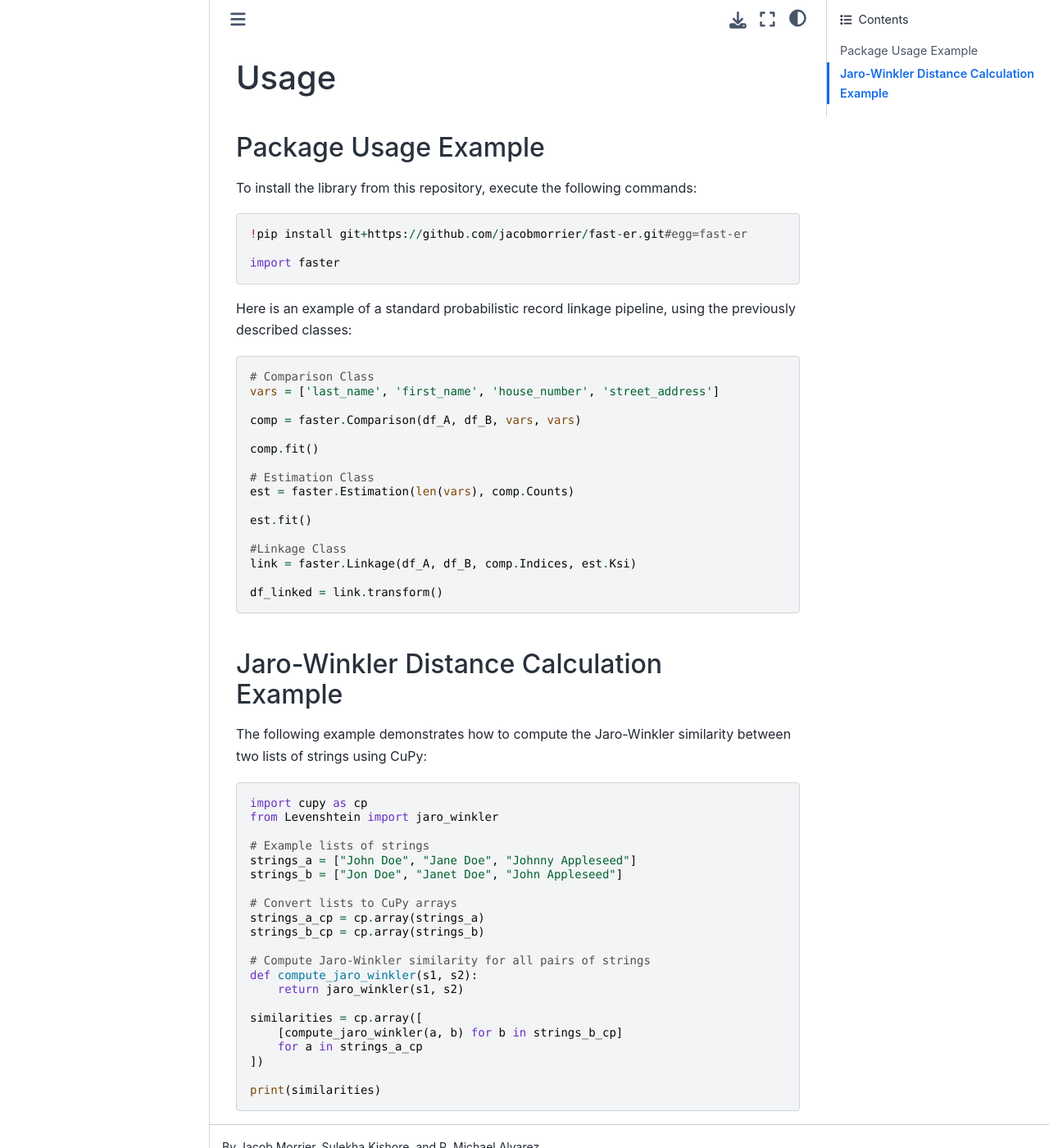
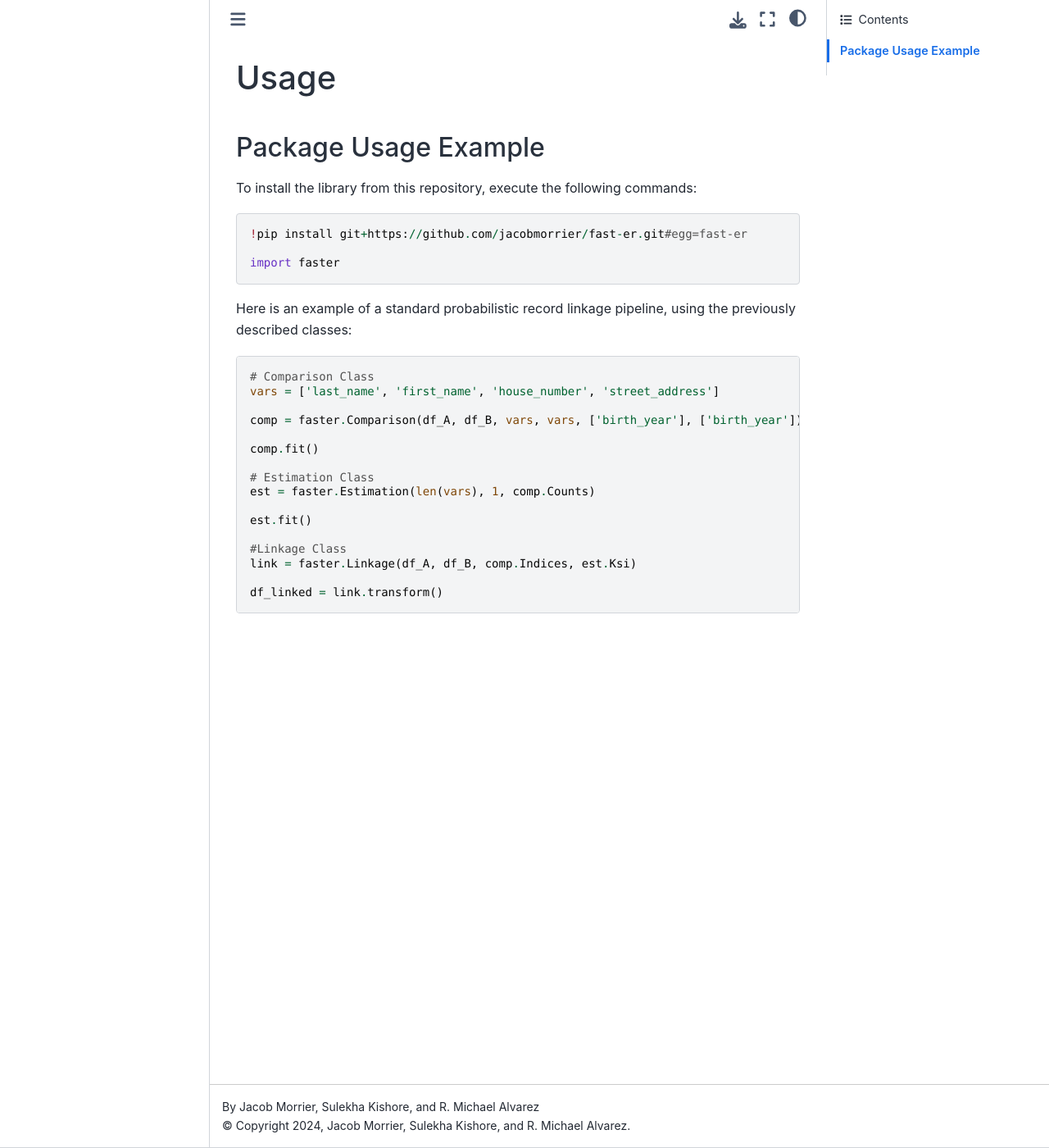
Before and after one commit to jacobmorrier/fast-er, a Sphinx documentation site: the page built from docs/source/usage.rst, in a window 1280 px wide and 1400 px high. Shown: the whole window at 82% size. Built offline with Sphinx 7.4.7 and the Sphinx Book theme 1.1.4, drawn with Linux system fonts in a browser that asks for light colours; pages that are not in the unit, such as notebooks, are missing from menus.

Commit message:
Update usage.rst

```diff
--- a/docs/source/usage.rst
+++ b/docs/source/usage.rst
@@ -20,12 +20,12 @@ Here is an example of a standard probabilistic record linkage pipeline, using th
     # Comparison Class
     vars = ['last_name', 'first_name', 'house_number', 'street_address']
 
-    comp = faster.Comparison(df_A, df_B, vars, vars)
+    comp = faster.Comparison(df_A, df_B, vars, vars, ['birth_year'], ['birth_year'])
 
     comp.fit()
 
     # Estimation Class
-    est = faster.Estimation(len(vars), comp.Counts)
+    est = faster.Estimation(len(vars), 1, comp.Counts)
 
     est.fit()
 
@@ -33,33 +33,3 @@ Here is an example of a standard probabilistic record linkage pipeline, using th
     link = faster.Linkage(df_A, df_B, comp.Indices, est.Ksi)
 
     df_linked = link.transform()
-
-
-Jaro-Winkler Distance Calculation Example
-------------------------------------------
-
-The following example demonstrates how to compute the Jaro-Winkler similarity between two lists of strings using CuPy:
-
-.. code-block:: python
-
-    import cupy as cp
-    from Levenshtein import jaro_winkler
-
-    # Example lists of strings
-    strings_a = ["John Doe", "Jane Doe", "Johnny Appleseed"]
-    strings_b = ["Jon Doe", "Janet Doe", "John Appleseed"]
-
-    # Convert lists to CuPy arrays
-    strings_a_cp = cp.array(strings_a)
-    strings_b_cp = cp.array(strings_b)
-
-    # Compute Jaro-Winkler similarity for all pairs of strings
-    def compute_jaro_winkler(s1, s2):
-        return jaro_winkler(s1, s2)
-
-    similarities = cp.array([
-        [compute_jaro_winkler(a, b) for b in strings_b_cp]
-        for a in strings_a_cp
-    ])
-
-    print(similarities)
```
